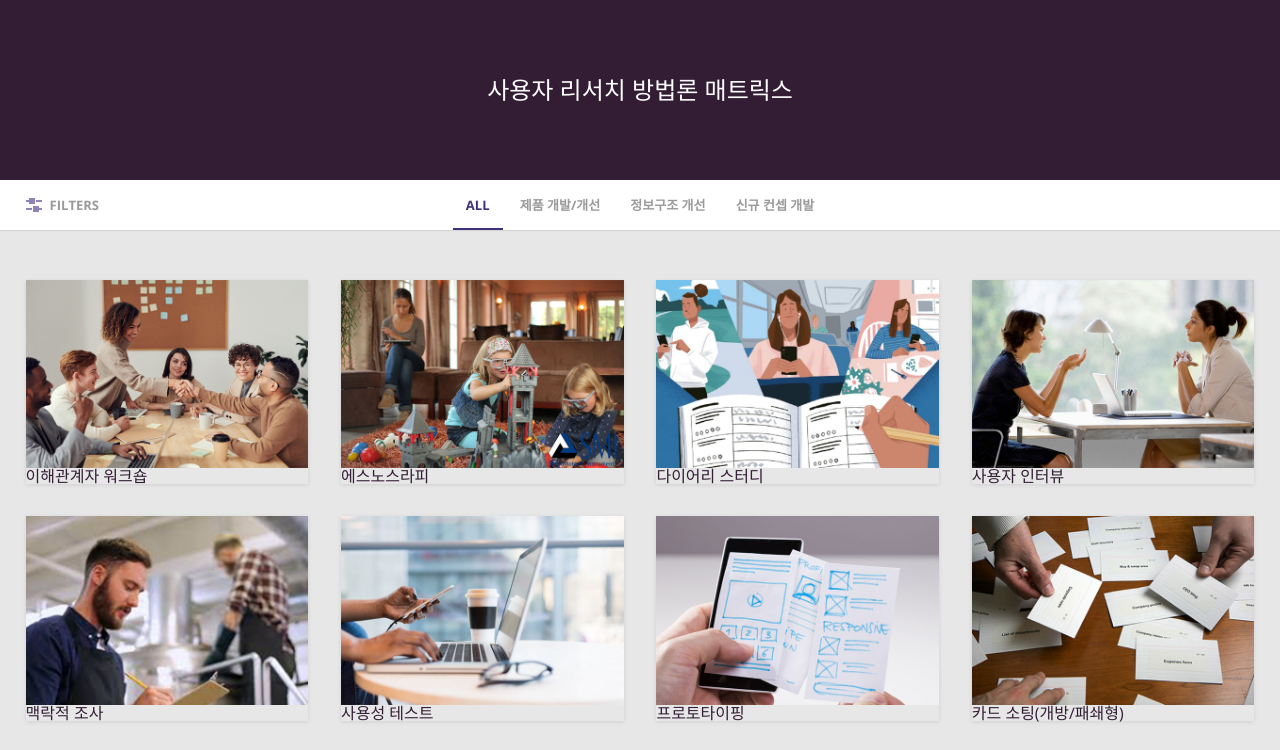
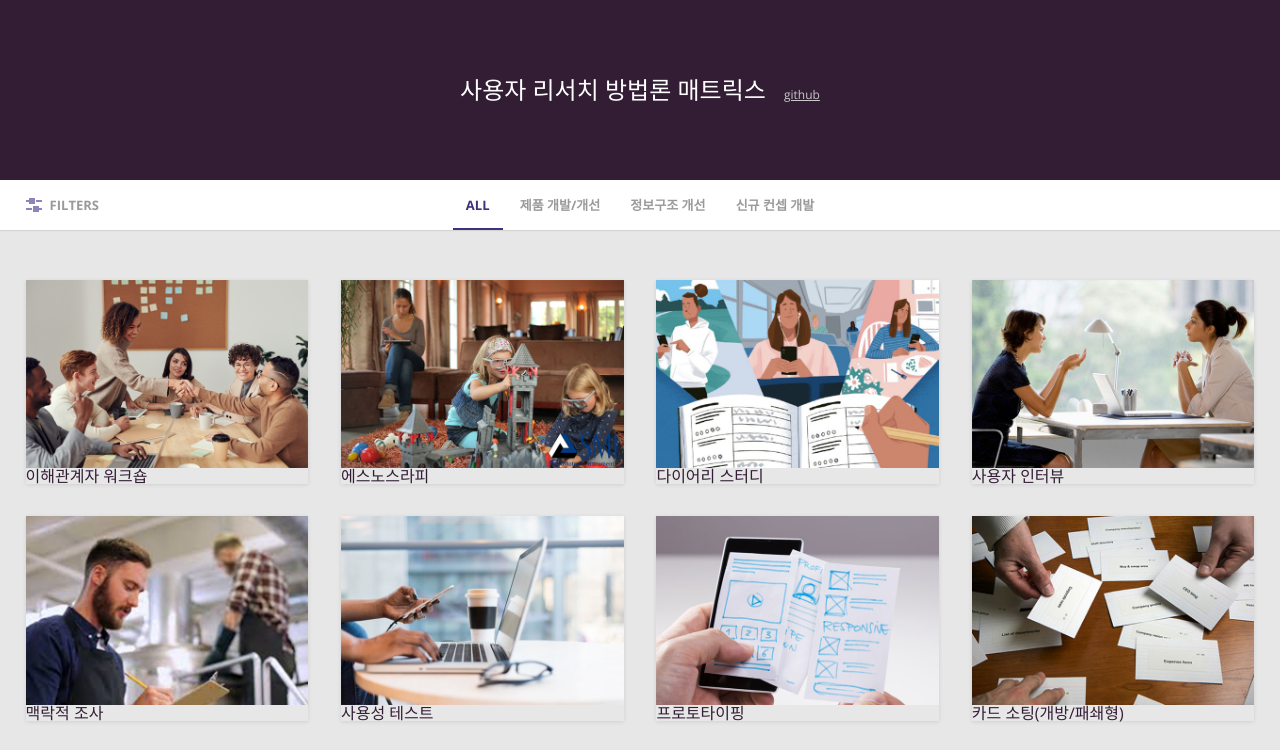
Before and after one commit to normalstory/normalstory.github.io, a plain HTML site: page index.html in a window 1280 px wide. Shown: the top 750 px of the page. Drawn offline with nearby package versions, Linux system fonts and the light colour scheme.

Commit message:
github link 추가

```diff
--- a/css/style.css
+++ b/css/style.css
@@ -47,6 +47,16 @@ Main Components
   font-size: 2.4rem;
   font-weight: 300;
 }
+
+.cd-header h1 a{
+  margin-left: 1em;
+  color: #c9c9c9;
+  font-size: 1.2rem;
+  font-weight: 150;
+  text-decoration: underline;
+}
+
+
 @media only screen and (min-width: 1170px) {
   .cd-header {
     height: 180px;
--- a/index.html
+++ b/index.html
@@ -14,7 +14,9 @@
 </head>
 <body>
 	<header class="cd-header">
-		<h1>사용자 리서치 방법론 매트릭스</h1>
+		<h1>사용자 리서치 방법론 매트릭스
+			<a href="https://github.com/normalstory/normalstory.github.io" target="_blank">github</a>
+		</h1>
 	</header>
 
 	<main class="cd-main-content">
```
Also changed, not shown: img/GitHubWh24.png (added), img/GitHubWh32.png (added).
